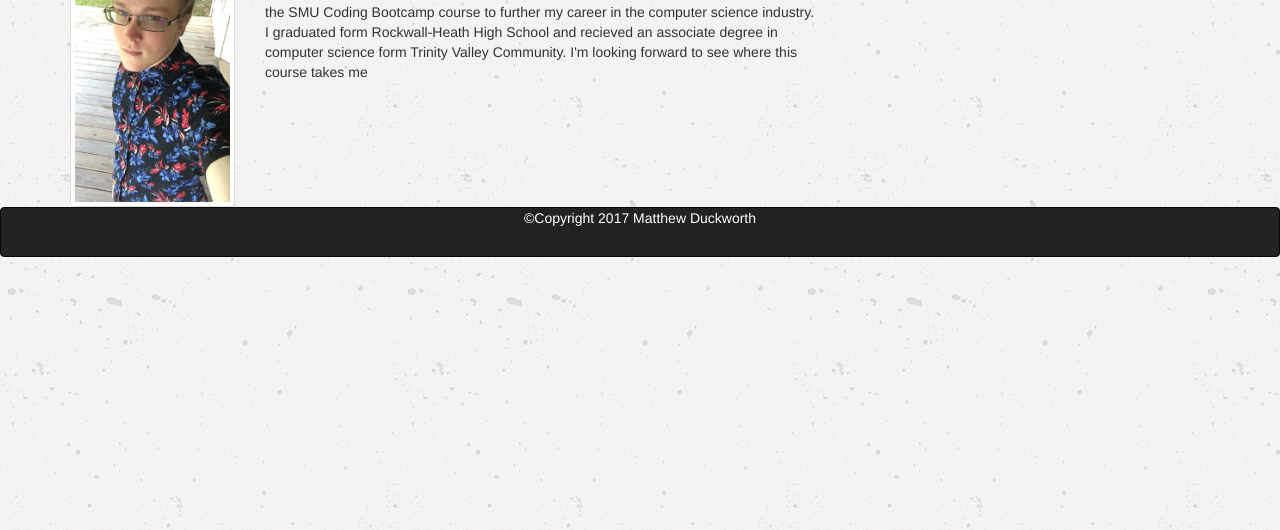
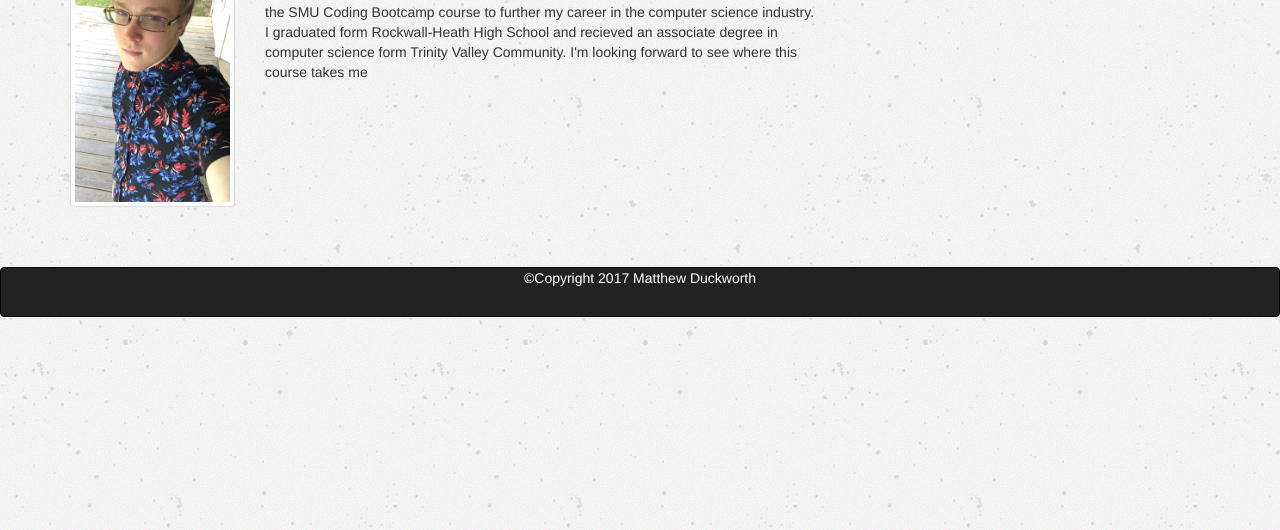
Before and after one commit to mnduckworth/Bootstrap-Portfolio, a plain HTML site: page index.html in a window 1280 px wide. Shown: the part 270-800 px from the top of the page. Drawn offline with nearby package versions, Linux system fonts and the light colour scheme.

Commit message:
fixed footer

```diff
--- a/index.html
+++ b/index.html
@@ -54,7 +54,7 @@
 			background-image: url("images/concrete-texture.png");
 		}
 	</style>
-	<div class="navbar navbar-static-bottom navbar-inverse" style="text-align: center; color:white">
+	<div class="navbar navbar-static-bottom navbar-inverse" style="text-align: center; color:white; margin-top: 60px">
 		<div class="container-fluid">
 			<footer>&copy;Copyright 2017 Matthew Duckworth</footer>
 		</div>
```
Also changed, not shown: contact.html (+1 -1 lines), portfolio.html (+1 -1 lines).
